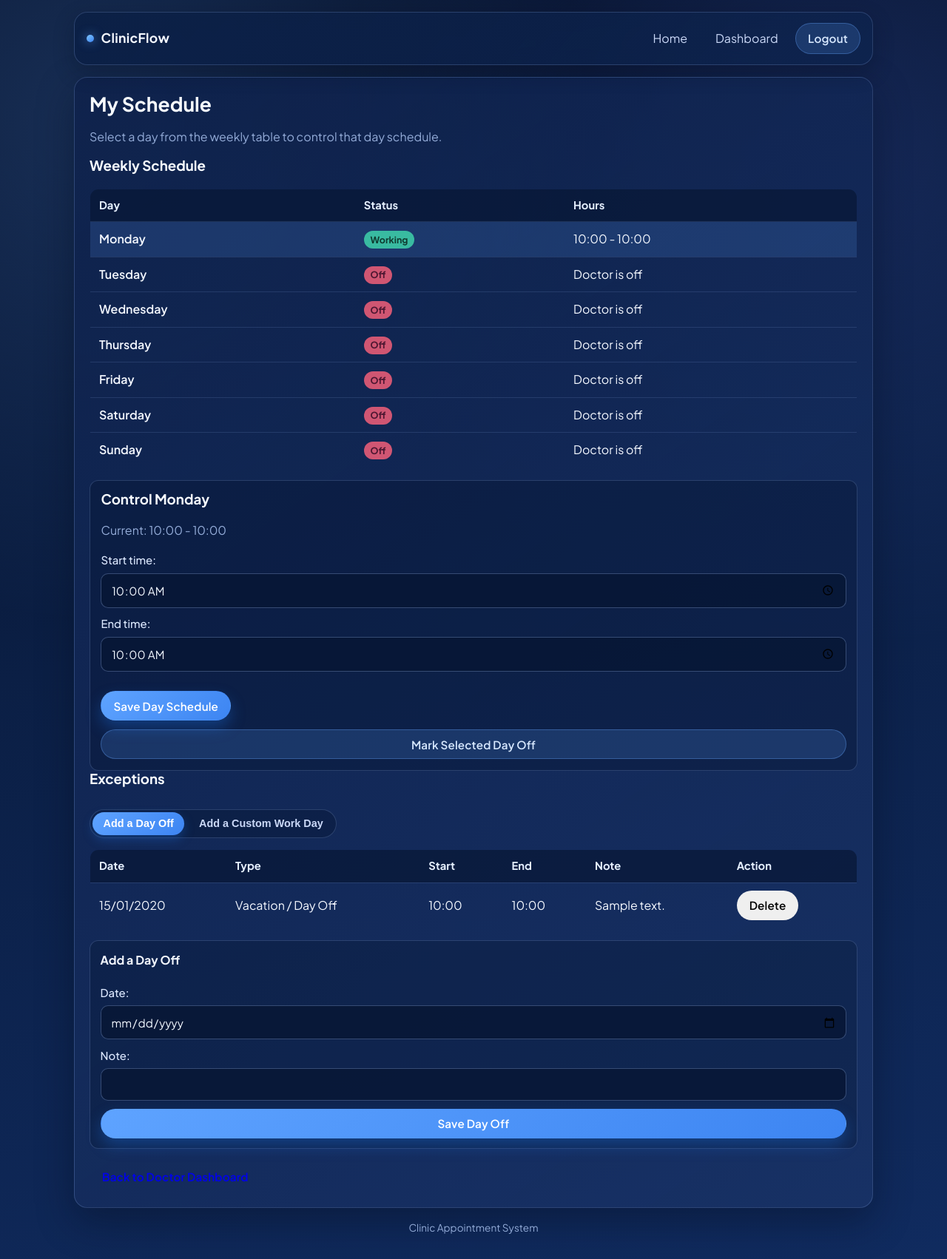
After one commit to K-Sultan/Pharma, a Django app: page /dashboard/doctor/schedule/ in a window 1280 px wide. The commit adds this page. Shown: the whole page at 74% size. Run offline with Django 5.2, Linux system fonts and the light colour scheme; a user stored in the database is signed in; tables that the repository leaves empty hold one stand-in row (values such as "Sample post").

Commit message:
Add doctor schedule management features; implement forms, views, and templates for weekly schedules and exceptions

```diff
--- a/accounts/forms.py
+++ b/accounts/forms.py
@@ -1,7 +1,8 @@
 from django import forms
 from django.contrib.auth import get_user_model
+from django.utils import timezone
 
-from .models import UserRole
+from .models import DoctorScheduleException, DoctorScheduleExceptionType, DoctorWeeklySchedule, UserRole
 
 
 User = get_user_model()
@@ -76,3 +77,111 @@ class ReceptionistCreateForm(forms.ModelForm):
         if commit:
             user.save()
         return user
+
+
+class DoctorWeeklyScheduleForm(forms.ModelForm):
+    class Meta:
+        model = DoctorWeeklySchedule
+        fields = ['day', 'start_time', 'end_time']
+
+
+class DoctorScheduleExceptionForm(forms.ModelForm):
+    class Meta:
+        model = DoctorScheduleException
+        fields = ['date', 'exception_type', 'start_time', 'end_time', 'note']
+        widgets = {
+            'date': forms.DateInput(attrs={'type': 'date'}),
+            'start_time': forms.TimeInput(attrs={'type': 'time'}),
+            'end_time': forms.TimeInput(attrs={'type': 'time'}),
+        }
+
+
+class DoctorDayScheduleForm(forms.Form):
+    start_time = forms.TimeField(widget=forms.TimeInput(attrs={'type': 'time'}))
+    end_time = forms.TimeField(widget=forms.TimeInput(attrs={'type': 'time'}))
+
+    def clean(self):
+        cleaned_data = super().clean()
+        start_time = cleaned_data.get('start_time')
+        end_time = cleaned_data.get('end_time')
+        if start_time and end_time and start_time >= end_time:
+            raise forms.ValidationError('Start time must be earlier than end time.')
+        return cleaned_data
+
+
+class DoctorDayOffExceptionForm(forms.ModelForm):
+    date = forms.DateField(
+        widget=forms.DateInput(attrs={'type': 'date'}),
+        input_formats=['%Y-%m-%d'],
+    )
+
+    class Meta:
+        model = DoctorScheduleException
+        fields = ['date', 'note']
+
+    def __init__(self, *args, **kwargs):
+        self.doctor = kwargs.pop('doctor', None)
+        super().__init__(*args, **kwargs)
+        self.instance.exception_type = DoctorScheduleExceptionType.UNAVAILABLE
+        self.instance.start_time = None
+        self.instance.end_time = None
+
+    def clean_date(self):
+        date = self.cleaned_data['date']
+        if date < timezone.localdate():
+            raise forms.ValidationError('Date cannot be in the past.')
+        if self.doctor and DoctorScheduleException.objects.filter(doctor=self.doctor, date=date).exists():
+            raise forms.ValidationError('An exception already exists for this date.')
+        return date
+
+    def save(self, commit=True):
+        schedule_exception = super().save(commit=False)
+        schedule_exception.exception_type = DoctorScheduleExceptionType.UNAVAILABLE
+        schedule_exception.start_time = None
+        schedule_exception.end_time = None
+        if commit:
+            schedule_exception.save()
+        return schedule_exception
+
+
+class DoctorCustomWorkDayExceptionForm(forms.ModelForm):
+    date = forms.DateField(
+        widget=forms.DateInput(attrs={'type': 'date'}),
+        input_formats=['%Y-%m-%d'],
+    )
+
+    class Meta:
+        model = DoctorScheduleException
+        fields = ['date', 'start_time', 'end_time', 'note']
+        widgets = {
+            'start_time': forms.TimeInput(attrs={'type': 'time'}),
+            'end_time': forms.TimeInput(attrs={'type': 'time'}),
+        }
+
+    def __init__(self, *args, **kwargs):
+        self.doctor = kwargs.pop('doctor', None)
+        super().__init__(*args, **kwargs)
+        self.instance.exception_type = DoctorScheduleExceptionType.AVAILABLE
+
+    def clean_date(self):
+        date = self.cleaned_data['date']
+        if date < timezone.localdate():
+            raise forms.ValidationError('Date cannot be in the past.')
+        if self.doctor and DoctorScheduleException.objects.filter(doctor=self.doctor, date=date).exists():
+            raise forms.ValidationError('An exception already exists for this date.')
+        return date
+
+    def clean(self):
+        cleaned_data = super().clean()
+        start_time = cleaned_data.get('start_time')
+        end_time = cleaned_data.get('end_time')
+        if start_time and end_time and start_time >= end_time:
+            raise forms.ValidationError('Custom work day start time must be earlier than end time.')
+        return cleaned_data
+
+    def save(self, commit=True):
+        schedule_exception = super().save(commit=False)
+        schedule_exception.exception_type = DoctorScheduleExceptionType.AVAILABLE
+        if commit:
+            schedule_exception.save()
+        return schedule_exception
--- a/dashboard/urls.py
+++ b/dashboard/urls.py
@@ -5,6 +5,7 @@ urlpatterns = [
     path('', views.dashboard_redirect, name='dashboard_redirect'),
     path('patient/', views.patient_dashboard, name='patient_dashboard'),
     path('doctor/', views.doctor_dashboard, name='doctor_dashboard'),
+    path('doctor/schedule/', views.doctor_schedule_view, name='doctor_schedule'),
     path('receptionist/', views.receptionist_dashboard, name='receptionist_dashboard'),
     path('admin/', views.admin_dashboard, name='admin_dashboard'),
 ]
--- a/dashboard/views.py
+++ b/dashboard/views.py
@@ -1,8 +1,14 @@
-from django.shortcuts import render, redirect
+from django.contrib import messages
+from django.shortcuts import get_object_or_404, redirect, render
 from django.contrib.auth.decorators import login_required
 
 from accounts.decorators import role_required
-from accounts.models import UserRole
+from accounts.forms import (
+    DoctorCustomWorkDayExceptionForm,
+    DoctorDayOffExceptionForm,
+    DoctorDayScheduleForm,
+)
+from accounts.models import DoctorProfile, DoctorWeeklySchedule, UserRole, Weekday
 
 @login_required
 def dashboard_redirect(request):
@@ -33,6 +39,126 @@ def doctor_dashboard(request):
 
 
 @login_required
+@role_required(UserRole.DOCTOR)
+def doctor_schedule_view(request):
+    doctor_profile = get_object_or_404(DoctorProfile, user=request.user)
+
+    selected_day_raw = request.GET.get('day')
+    if selected_day_raw is None:
+        selected_day = Weekday.MONDAY
+    else:
+        try:
+            selected_day = int(selected_day_raw)
+        except ValueError:
+            selected_day = Weekday.MONDAY
+    selected_day_values = [day.value for day in Weekday]
+    if selected_day not in selected_day_values:
+        selected_day = Weekday.MONDAY
+
+    weekly_entries = doctor_profile.weekly_schedule.all()
+    weekly_by_day = {entry.day: entry for entry in weekly_entries}
+
+    selected_weekly_entry = weekly_by_day.get(selected_day)
+    if selected_weekly_entry:
+        day_schedule_form = DoctorDayScheduleForm(
+            initial={
+                'start_time': selected_weekly_entry.start_time,
+                'end_time': selected_weekly_entry.end_time,
+            }
+        )
+    else:
+        day_schedule_form = DoctorDayScheduleForm()
+
+    day_off_form = DoctorDayOffExceptionForm(doctor=doctor_profile)
+    custom_work_day_form = DoctorCustomWorkDayExceptionForm(doctor=doctor_profile)
+
+    if request.method == 'POST':
+        action = request.POST.get('action')
+
+        if action == 'save_weekly':
+            selected_day_raw = request.POST.get('selected_day')
+            try:
+                selected_day = int(selected_day_raw)
+            except (TypeError, ValueError):
+                selected_day = Weekday.MONDAY
+            if selected_day not in selected_day_values:
+                selected_day = Weekday.MONDAY
+
+            day_schedule_form = DoctorDayScheduleForm(request.POST)
+            if day_schedule_form.is_valid():
+                DoctorWeeklySchedule.objects.update_or_create(
+                    doctor=doctor_profile,
+                    day=selected_day,
+                    defaults={
+                        'start_time': day_schedule_form.cleaned_data['start_time'],
+                        'end_time': day_schedule_form.cleaned_data['end_time'],
+                    },
+                )
+                messages.success(request, 'Weekly schedule updated.')
+                return redirect(f"{redirect('doctor_schedule').url}?day={selected_day}")
+
+        elif action == 'clear_weekly':
+            selected_day_raw = request.POST.get('selected_day')
+            try:
+                selected_day = int(selected_day_raw)
+            except (TypeError, ValueError):
+                selected_day = Weekday.MONDAY
+            if selected_day not in selected_day_values:
+                selected_day = Weekday.MONDAY
+
+            DoctorWeeklySchedule.objects.filter(doctor=doctor_profile, day=selected_day).delete()
+            messages.success(request, 'Day marked as off in weekly schedule.')
+            return redirect(f"{redirect('doctor_schedule').url}?day={selected_day}")
+
+        elif action == 'add_day_off':
+            day_off_form = DoctorDayOffExceptionForm(request.POST, doctor=doctor_profile)
+            if day_off_form.is_valid():
+                schedule_exception = day_off_form.save(commit=False)
+                schedule_exception.doctor = doctor_profile
+                schedule_exception.save()
+                messages.success(request, 'Day off added.')
+                return redirect('doctor_schedule')
+
+        elif action == 'add_custom_work_day':
+            custom_work_day_form = DoctorCustomWorkDayExceptionForm(request.POST, doctor=doctor_profile)
+            if custom_work_day_form.is_valid():
+                schedule_exception = custom_work_day_form.save(commit=False)
+                schedule_exception.doctor = doctor_profile
+                schedule_exception.save()
+                messages.success(request, 'Custom work day added.')
+                return redirect('doctor_schedule')
+
+        elif action == 'delete_exception':
+            exception_id = request.POST.get('exception_id')
+            doctor_profile.schedule_exceptions.filter(id=exception_id).delete()
+            messages.success(request, 'Schedule exception removed.')
+            return redirect('doctor_schedule')
+
+    weekly_rows = [
+        {
+            'day_value': day.value,
+            'day_label': day.label,
+            'entry': weekly_by_day.get(day.value),
+            'is_selected': day.value == selected_day,
+        }
+        for day in Weekday
+    ]
+    exception_entries = doctor_profile.schedule_exceptions.all()
+
+    context = {
+        'weekly_rows': weekly_rows,
+        'exception_entries': exception_entries,
+        'selected_day': selected_day,
+        'selected_day_label': Weekday(selected_day).label,
+        'selected_weekly_entry': selected_weekly_entry,
+        'day_schedule_form': day_schedule_form,
+        'day_off_form': day_off_form,
+        'custom_work_day_form': custom_work_day_form,
+    }
+    return render(request, 'dashboard/doctor_schedule.html', context)
+
+
+@login_required
 @role_required(UserRole.RECEPTIONIST)
 def receptionist_dashboard(request):
     return render(request, 'dashboard/receptionist_dashboard.html')
--- a/static/css/main.css
+++ b/static/css/main.css
@@ -309,6 +309,132 @@ textarea:focus {
     font-size: 0.85rem;
 }
 
+.schedule-table {
+    width: 100%;
+    border-collapse: collapse;
+    margin-top: 0.8rem;
+    border: 1px solid var(--line);
+    border-radius: var(--radius-md);
+    overflow: hidden;
+}
+
+.schedule-table th,
+.schedule-table td {
+    padding: 0.65rem 0.75rem;
+    border-bottom: 1px solid rgba(138, 168, 224, 0.17);
+    text-align: left;
+}
+
+.schedule-table thead th {
+    background: rgba(8, 23, 53, 0.72);
+    color: #e6f0ff;
+    font-size: 0.92rem;
+}
+
+.schedule-table tbody tr:last-child td {
+    border-bottom: none;
+}
+
+.schedule-table tbody tr:hover {
+    background: rgba(94, 163, 255, 0.08);
+}
+
+.schedule-table .is-selected {
+    background: rgba(94, 163, 255, 0.16);
+}
+
+.day-link {
+    color: var(--text-0);
+    text-decoration: none;
+    font-weight: 600;
+}
+
+.day-link:hover {
+    text-decoration: underline;
+}
+
+.badge {
+    display: inline-block;
+    padding: 0.15rem 0.55rem;
+    border-radius: 999px;
+    font-size: 0.78rem;
+    font-weight: 700;
+}
+
+.badge-working {
+    color: #0f3a2f;
+    background: rgba(60, 201, 167, 0.9);
+}
+
+.badge-off {
+    color: #4a1630;
+    background: rgba(240, 95, 121, 0.86);
+}
+
+.schedule-editor {
+    margin-top: 1rem;
+    border: 1px solid var(--line);
+    border-radius: var(--radius-md);
+    padding: 0.9rem;
+    background: rgba(8, 23, 53, 0.45);
+}
+
+.schedule-form-block {
+    margin-top: 1rem;
+    border: 1px solid var(--line);
+    border-radius: var(--radius-md);
+    padding: 0.85rem;
+    background: rgba(8, 23, 53, 0.35);
+}
+
+.schedule-form-block h4 {
+    margin: 0 0 0.6rem;
+}
+
+.exception-tabs {
+    margin-top: 0.7rem;
+    display: inline-flex;
+    gap: 0.35rem;
+    border: 1px solid var(--line);
+    border-radius: 999px;
+    padding: 0.2rem;
+    background: rgba(8, 23, 53, 0.45);
+}
+
+.tab-btn {
+    border: none;
+    background: transparent;
+    color: var(--text-1);
+    border-radius: 999px;
+    padding: 0.45rem 0.9rem;
+    font-weight: 600;
+    font-size: 0.9rem;
+    cursor: pointer;
+}
+
+.tab-btn:hover {
+    color: var(--text-0);
+    background: rgba(94, 163, 255, 0.14);
+}
+
+.tab-btn.is-active {
+    color: #ffffff;
+    background: linear-gradient(135deg, var(--accent), var(--accent-strong));
+    box-shadow: 0 6px 14px rgba(27, 99, 199, 0.38);
+}
+
+.tab-panel {
+    display: none;
+}
+
+.tab-panel.is-active {
+    display: block;
+}
+
+.exception-table {
+    margin-top: 0.95rem;
+}
+
 @media (max-width: 760px) {
     .page-shell {
         width: min(1080px, calc(100% - 1rem));
@@ -333,4 +459,10 @@ textarea:focus {
         display: grid;
         grid-template-columns: 1fr;
     }
+
+    .schedule-table {
+        display: block;
+        overflow-x: auto;
+        white-space: nowrap;
+    }
 }
--- a/templates/dashboard/doctor_dashboard.html
+++ b/templates/dashboard/doctor_dashboard.html
@@ -8,6 +8,7 @@
 	<p>Welcome, <strong>{{ request.user.username }}</strong>.</p>
 	<p class="muted">Review your appointments and track patient consultations efficiently.</p>
 	<div class="action-row">
+		<a class="btn btn-primary" href="{% url 'doctor_schedule' %}">Manage My Schedule</a>
 		<a class="btn btn-primary" href="/">Back to Home</a>
 	</div>
 </section>
--- /dev/null
+++ b/templates/dashboard/doctor_schedule.html
@@ -0,0 +1,182 @@
+{% extends 'base.html' %}
+
+{% block title %}My Schedule{% endblock %}
+
+{% block content %}
+<section class="panel-card">
+    <h2>My Schedule</h2>
+    <p class="muted">Select a day from the weekly table to control that day schedule.</p>
+
+    <h3>Weekly Schedule</h3>
+    <table class="schedule-table">
+        <thead>
+            <tr>
+                <th>Day</th>
+                <th>Status</th>
+                <th>Hours</th>
+            </tr>
+        </thead>
+        <tbody>
+            {% for row in weekly_rows %}
+            <tr class="{% if row.is_selected %}is-selected{% endif %}">
+                <td>
+                    <a class="day-link" href="{% url 'doctor_schedule' %}?day={{ row.day_value }}">{{ row.day_label }}</a>
+                </td>
+                {% if row.entry %}
+                    <td><span class="badge badge-working">Working</span></td>
+                    <td>{{ row.entry.start_time|time:'H:i' }} - {{ row.entry.end_time|time:'H:i' }}</td>
+                {% else %}
+                    <td><span class="badge badge-off">Off</span></td>
+                    <td>Doctor is off</td>
+                {% endif %}
+            </tr>
+            {% endfor %}
+        </tbody>
+    </table>
+
+    <div class="schedule-editor">
+        <h3>Control {{ selected_day_label }}</h3>
+        {% if selected_weekly_entry %}
+            <p class="muted">Current: {{ selected_weekly_entry.start_time|time:'H:i' }} - {{ selected_weekly_entry.end_time|time:'H:i' }}</p>
+        {% else %}
+            <p class="muted">Current: Doctor is off.</p>
+        {% endif %}
+
+        <form method="post" class="stack-form django-form">
+            {% csrf_token %}
+            <input type="hidden" name="action" value="save_weekly">
+            <input type="hidden" name="selected_day" value="{{ selected_day }}">
+            {{ day_schedule_form.as_p }}
+            <div class="action-row">
+                <button type="submit" class="btn btn-primary">Save Day Schedule</button>
+            </div>
+        </form>
+
+        <form method="post" class="stack-form" style="margin-top: 0.75rem;">
+            {% csrf_token %}
+            <input type="hidden" name="action" value="clear_weekly">
+            <input type="hidden" name="selected_day" value="{{ selected_day }}">
+            <button type="submit" class="btn btn-soft">Mark Selected Day Off</button>
+        </form>
+    </div>
+
+    <h3>Exceptions</h3>
+    <div class="exception-tabs" role="tablist" aria-label="Exception forms">
+        <button
+            id="tab-day-off"
+            class="tab-btn"
+            type="button"
+            role="tab"
+            aria-controls="panel-day-off"
+            aria-selected="false"
+            data-tab="day-off"
+        >
+            Add a Day Off
+        </button>
+        <button
+            id="tab-custom-workday"
+            class="tab-btn"
+            type="button"
+            role="tab"
+            aria-controls="panel-custom-workday"
+            aria-selected="false"
+            data-tab="custom-workday"
+        >
+            Add a Custom Work Day
+        </button>
+    </div>
+
+    {% if exception_entries %}
+        <table class="schedule-table exception-table">
+            <thead>
+                <tr>
+                    <th>Date</th>
+                    <th>Type</th>
+                    <th>Start</th>
+                    <th>End</th>
+                    <th>Note</th>
+                    <th>Action</th>
+                </tr>
+            </thead>
+            <tbody>
+                {% for entry in exception_entries %}
+                <tr>
+                    <td>{{ entry.date|date:'d/m/Y' }}</td>
+                    <td>{{ entry.get_exception_type_display }}</td>
+                    <td>{{ entry.start_time|time:'H:i'|default:'-' }}</td>
+                    <td>{{ entry.end_time|time:'H:i'|default:'-' }}</td>
+                    <td>{{ entry.note|default:'-' }}</td>
+                    <td>
+                        <form method="post">
+                            {% csrf_token %}
+                            <input type="hidden" name="action" value="delete_exception">
+                            <input type="hidden" name="exception_id" value="{{ entry.id }}">
+                            <button type="submit" class="btn">Delete</button>
+                        </form>
+                    </td>
+                </tr>
+                {% endfor %}
+            </tbody>
+        </table>
+    {% else %}
+        <p class="muted">No exceptions added yet.</p>
+    {% endif %}
+
+    <div id="panel-day-off" class="tab-panel schedule-form-block" role="tabpanel" aria-labelledby="tab-day-off">
+        <form id="day-off-form" method="post" class="stack-form django-form">
+            {% csrf_token %}
+            <h4>Add a Day Off</h4>
+            <input type="hidden" name="action" value="add_day_off">
+            {{ day_off_form.as_p }}
+            <button type="submit" class="btn btn-primary">Save Day Off</button>
+        </form>
+    </div>
+
+    <div id="panel-custom-workday" class="tab-panel schedule-form-block" role="tabpanel" aria-labelledby="tab-custom-workday">
+        <form id="custom-workday-form" method="post" class="stack-form django-form">
+            {% csrf_token %}
+            <h4>Add a Custom Work Day</h4>
+            <input type="hidden" name="action" value="add_custom_work_day">
+            {{ custom_work_day_form.as_p }}
+            <button type="submit" class="btn btn-primary">Save Custom Work Day</button>
+        </form>
+    </div>
+
+    <div class="action-row" style="margin-top: 1rem;">
+        <a class="btn" href="{% url 'doctor_dashboard' %}">Back to Doctor Dashboard</a>
+    </div>
+</section>
+
+<script>
+(() => {
+    const tabButtons = document.querySelectorAll('.tab-btn');
+    const tabPanels = {
+        'day-off': document.getElementById('panel-day-off'),
+        'custom-workday': document.getElementById('panel-custom-workday'),
+    };
+
+    function setActiveTab(tabName) {
+        tabButtons.forEach((button) => {
+            const isActive = button.dataset.tab === tabName;
+            button.classList.toggle('is-active', isActive);
+            button.setAttribute('aria-selected', isActive ? 'true' : 'false');
+        });
+
+        Object.entries(tabPanels).forEach(([name, panel]) => {
+            if (!panel) return;
+            panel.classList.toggle('is-active', name === tabName);
+        });
+    }
+
+    tabButtons.forEach((button) => {
+        button.addEventListener('click', () => setActiveTab(button.dataset.tab));
+    });
+
+    {% if custom_work_day_form.errors %}
+        setActiveTab('custom-workday');
+    {% else %}
+        setActiveTab('day-off');
+    {% endif %}
+})();
+</script>
+{% endblock %}
```
Also changed, not shown: accounts/models.py (+90 -0 lines).
